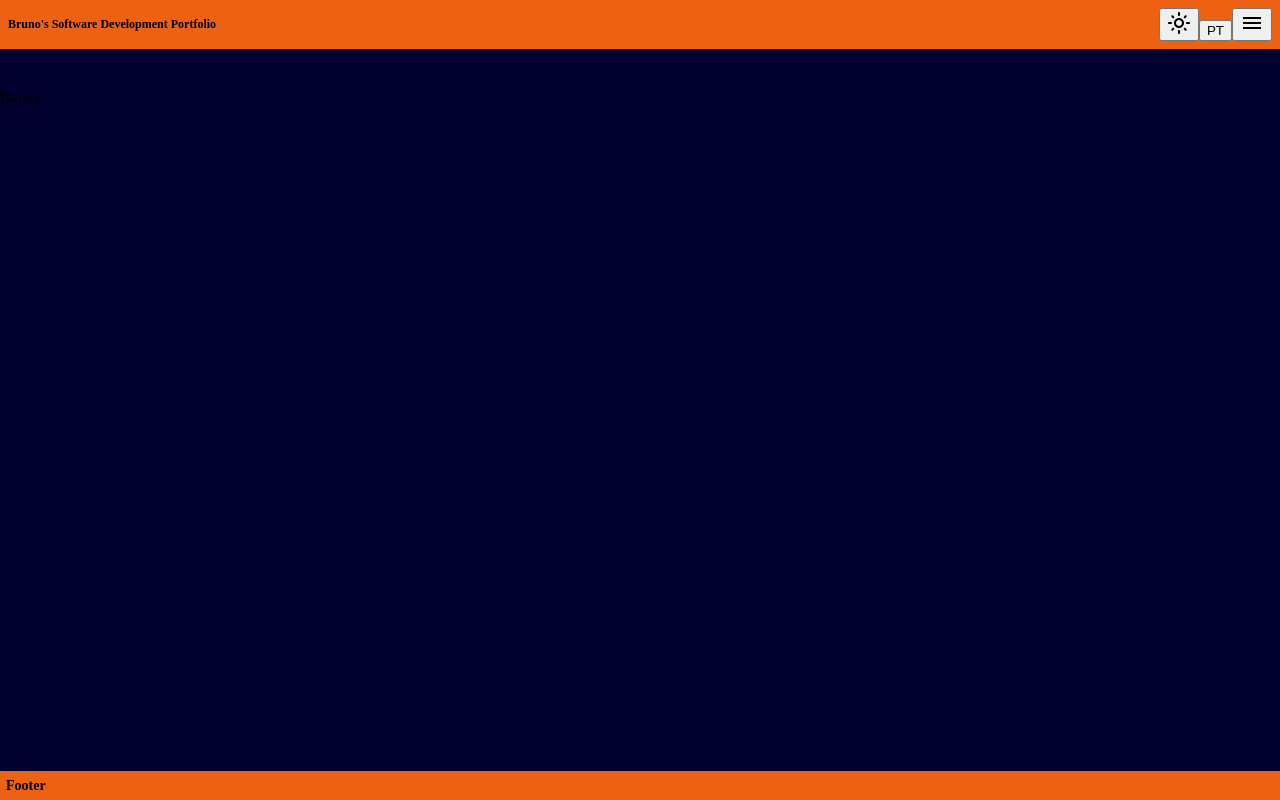
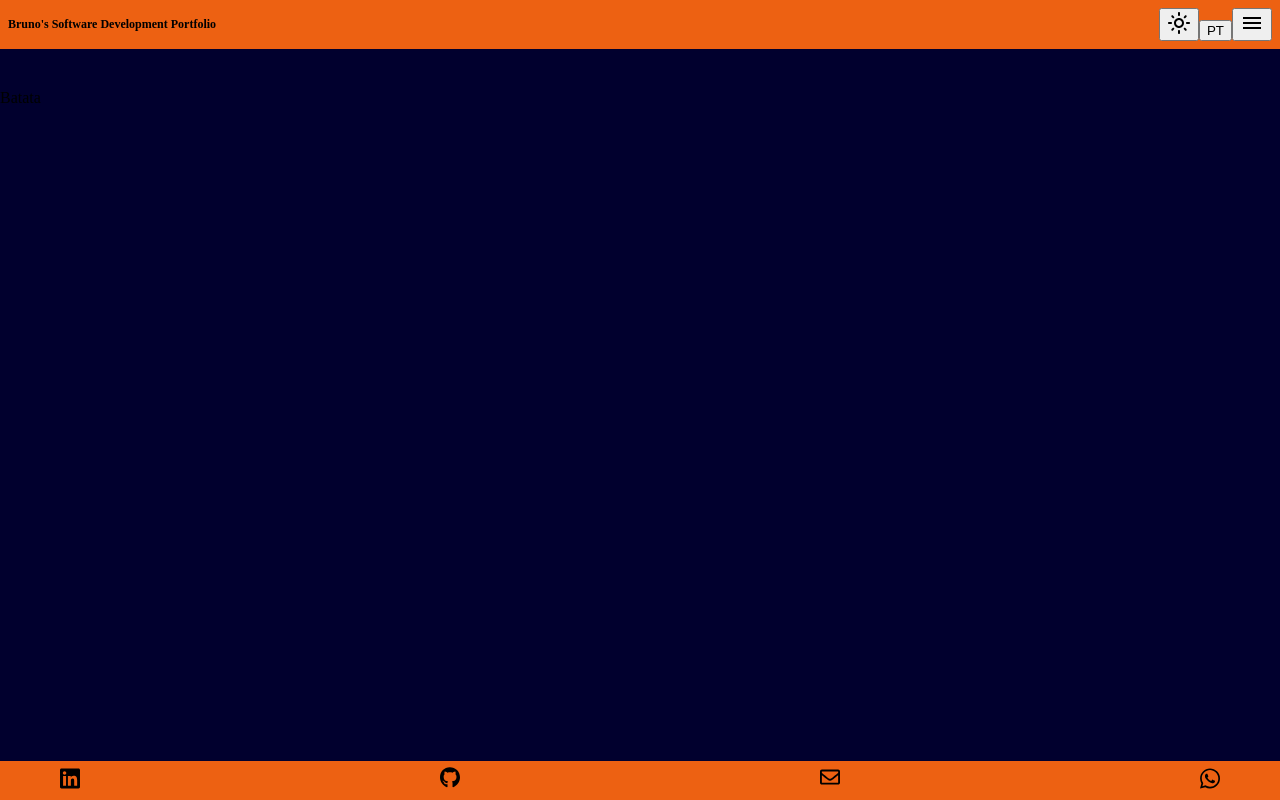
Before and after one commit to BrunoDevMoraes/brunodevmoraes-portfolio, a React (Create React App) app: page / in a window 1280 px wide. Built offline with nearby package versions, Linux system fonts and the light colour scheme.

Commit message:
Add footer icons

```diff
--- a/src/components/Footer/Footer.css
+++ b/src/components/Footer/Footer.css
@@ -1,7 +1,9 @@
 #footer {
 background-color: #ED6112;
+display: flex;
+justify-content: space-between;
 font-size: 12px;
-padding: 0.5em 0.5em 0.5em 0.5em;
+padding: 0.5em 5em 0.5em 5em;
 margin-bottom: 0;
 }
 
--- a/src/components/Footer/Footer.jsx
+++ b/src/components/Footer/Footer.jsx
@@ -1,10 +1,25 @@
 import React from 'react'
 import './Footer.css';
+import githubLogo from '../../images/github.svg';
+import envelope from '../../images/envelope.svg';
+import linkedin from '../../images/linkedin.svg';
+import whattsapp from '../../images/whatsapp.svg';
 
 export default function Footer() {
   return (
     <div id="footer">
-      <h3>Footer</h3>
+      <a href="https://www.linkedin.com/in/brunodevmoraes/" target="blank">
+        <img src={linkedin} alt="Linkedin's logo" width="20vw"/>
+      </a>
+      <a href="https://github.com/BrunoDevMoraes" target="blank" >
+        <img src={githubLogo} alt="GitHub's logo" width="20vw"/>
+      </a>
+      <a href="https://mailto:brunodevmoraes@gmail.com" target="blank">
+        <img src={envelope} alt="Envelope" width="20vw"/>
+      </a>
+      <a href="https://api.whatsapp.com/send?phone=32991172902" target="blank">
+        <img src={whattsapp} alt="WhatsApp's logo" width="20vw"/>
+      </a>
     </div>
   )
 }
```
